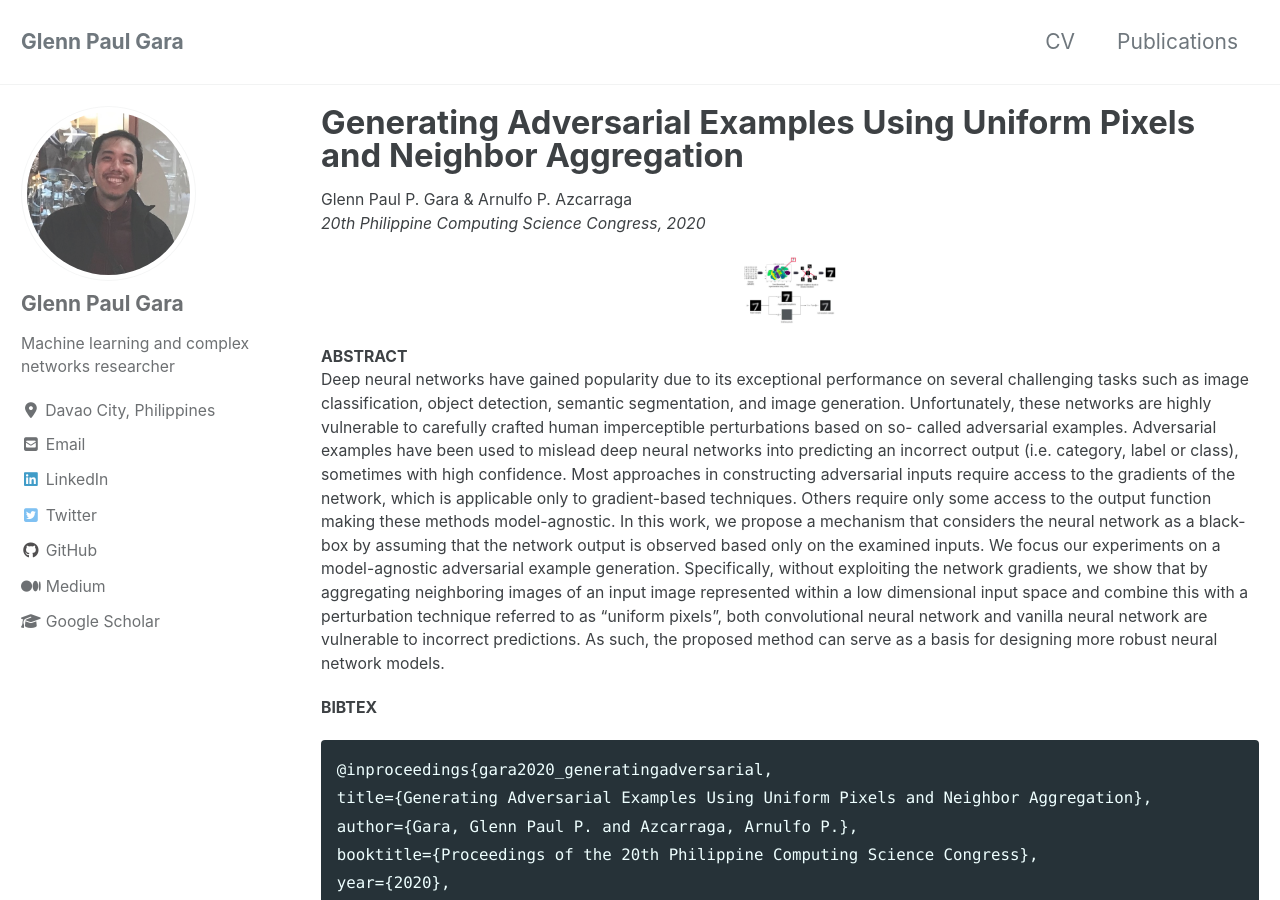
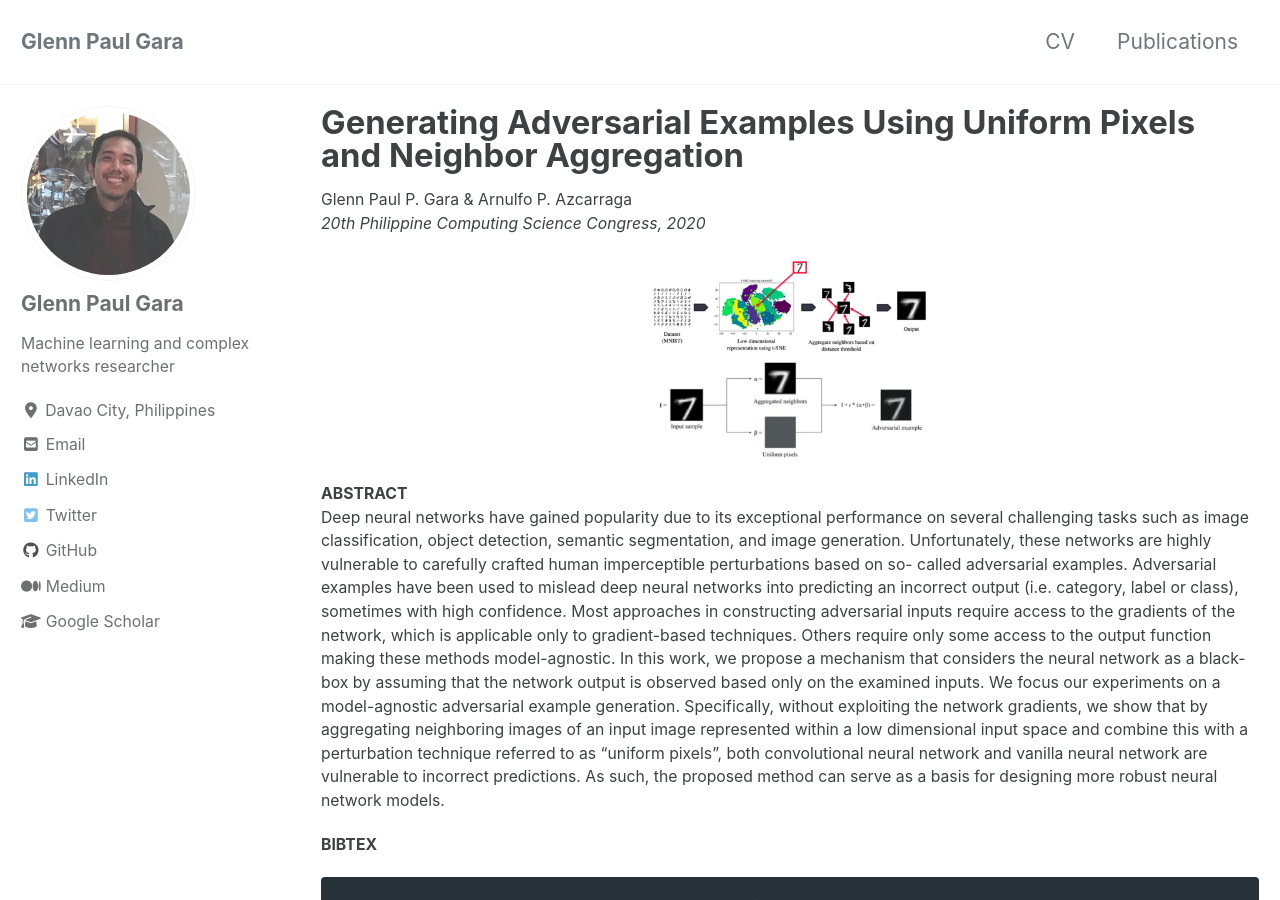
Before and after one commit to glenngara/glenngara.github.io, a Jekyll site: the page built from _pages/publications/generating-adversarial-examples.md, in a window 1280 px wide and 900 px high. Built offline with Jekyll 4.4.1, drawn with Linux system fonts in a browser that asks for light colours; cached includes are drawn as plain includes; nearby versions of some CDN libraries.

Commit message:
Edited content

```diff
--- a/_pages/publications/generating-adversarial-examples.md
+++ b/_pages/publications/generating-adversarial-examples.md
@@ -10,7 +10,7 @@ classes: wide
 Glenn Paul P. Gara & Arnulfo P. Azcarraga
 *20th Philippine Computing Science Congress, 2020*
 
-![image-center](/assets/files/publications/generating-adversarial-examples/gara2020_generatingadversarial.jpg){: .align-center height="50" width="100"}
+![image-center](/assets/files/publications/generating-adversarial-examples/gara2020_generatingadversarial.jpg){: .align-center height="200" width="300"}
 
 **ABSTRACT**
 Deep neural networks have gained popularity due to its exceptional performance on several challenging tasks such as image classification, object detection, semantic segmentation, and image generation. Unfortunately, these networks are highly vulnerable to carefully crafted human imperceptible perturbations based on so- called adversarial examples. Adversarial examples have been used to mislead deep neural networks into predicting an incorrect output (i.e. category, label or class), sometimes with high confidence. Most approaches in constructing adversarial inputs require access to the gradients of the network, which is applicable only to gradient-based techniques. Others require only some access to the output function making these methods model-agnostic. In this work, we propose a mechanism that considers the neural network as a black-box by assuming that the network output is observed based only on the examined inputs. We focus our experiments on a model-agnostic adversarial example generation. Specifically, without exploiting the network gradients, we show that by aggregating neighboring images of an input image represented within a low dimensional input space and combine this with a perturbation technique referred to as "uniform pixels", both convolutional neural network and vanilla neural network are vulnerable to incorrect predictions. As such, the proposed method can serve as a basis for designing more robust neural network models.
```
